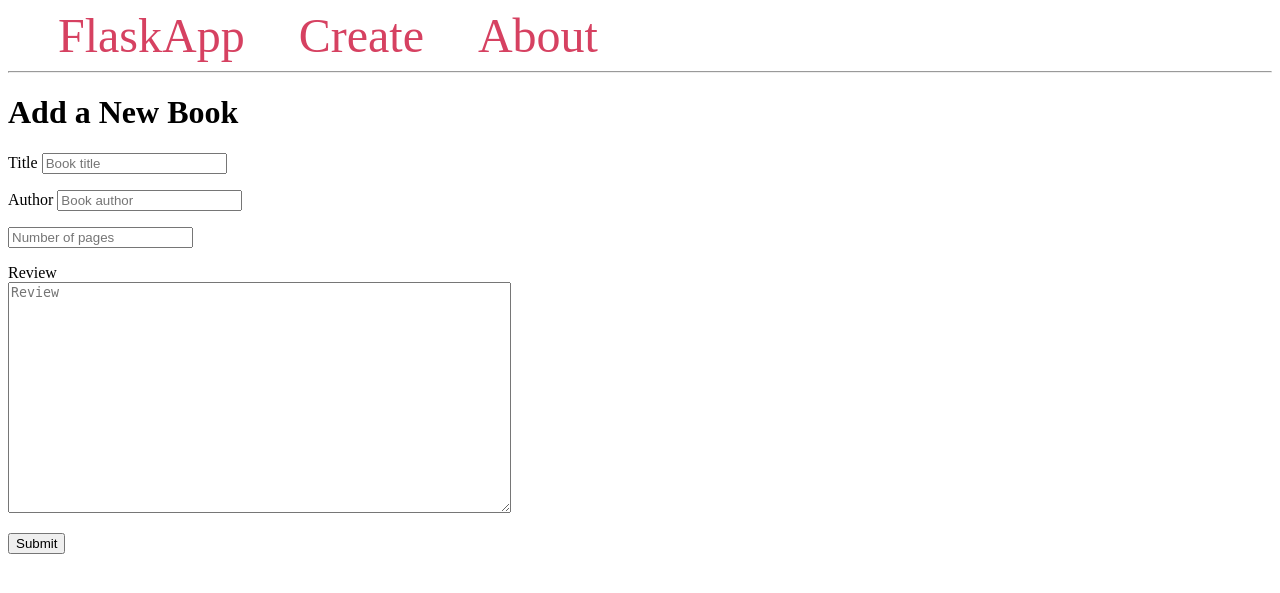
After one commit to Endliar/test_db, a Flask app: page /create/ in a window 1280 px wide. The commit adds this page. Shown: the top 593 px of the page. Run offline with Flask 3, Linux system fonts and the light colour scheme; some libraries are stand-ins or nearby versions.

Commit message:
Добавил форму отправки в бд новых данных.

```diff
--- a/app.py
+++ b/app.py
@@ -1,6 +1,6 @@
 import os
 import psycopg2
-from flask import Flask, render_template
+from flask import Flask, render_template, request, url_for, redirect
 
 app = Flask(__name__)
 
@@ -24,5 +24,25 @@ def index():
     return render_template('index.html', books=books)
 
 
+@app.route('/create/', methods=('GET', 'POST'))
+def create():
+    if request.method == 'POST':
+        title = request.form['title']
+        author = request.form['author']
+        pages_num = int(request.form['pages_num'])
+        review = request.form['review']
+
+        conn = get_db_connection()
+        cur = conn.cursor()
+        cur.execute('INSERT INTO books (title, author, pages_num, review)'
+                    'VALUES (%s, %s, %s, %s)',
+                    (title, author, pages_num, review))
+        conn.commit()
+        cur.close()
+        conn.close()
+        return redirect(url_for('index'))
+    return render_template('create.html')
+
+
 if __name__ == '__main__':
     app.run()
--- a/templates/base.html
+++ b/templates/base.html
@@ -26,6 +26,7 @@
 <body>
 <nav>
     <a href="{{ url_for('index') }}">FlaskApp</a>
+    <a href="{{ url_for('create') }}">Create</a>
     <a href="#">About</a>
 </nav>
 <hr>
--- /dev/null
+++ b/templates/create.html
@@ -0,0 +1,31 @@
+{% extends 'base.html' %}
+
+{% block content %}
+<h1>{% block title %} Add a New Book {% endblock %}</h1>
+<form method="post">
+    <p>
+        <label for="title">Title</label>
+        <input type="text" name="title" placeholder="Book title">
+    </p>
+
+    <p>
+        <label for="author">Author</label>
+        <input type="text" name="author" placeholder="Book author">
+    </p>
+
+    <p>
+        <label for="pages_num"></label>
+        <input type="text" name="pages_num" placeholder="Number of pages">
+    </p>
+
+    <p>
+        <label for="review">Review</label>
+        <br>
+        <textarea name="review" placeholder="Review" cols="60" rows="15"></textarea>
+    </p>
+
+    <p>
+        <button type="submit">Submit</button>
+    </p>
+</form>
+{% endblock %}
```
